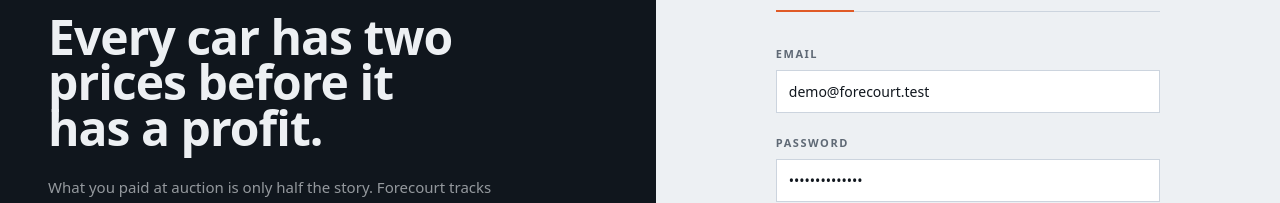
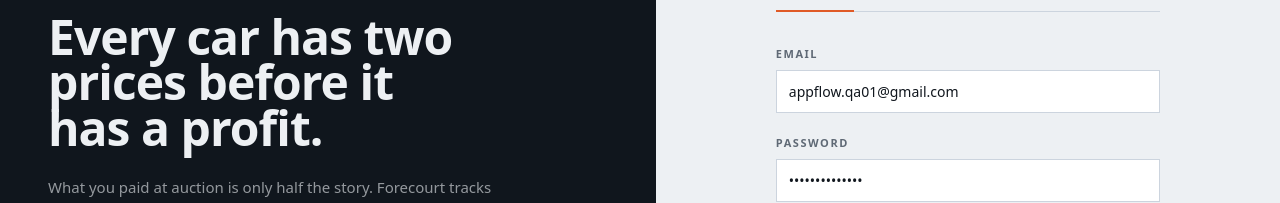
Before and after one commit to Aamer-Gituser/alba-corp-assessment, a Next.js app in the folder 02-dashboard/: page /login in a window 1280 px wide. Shown: the part 230-433 px from the top of the page. Built offline with nearby package versions, Linux system fonts and the light colour scheme.

Commit message:
fix: update default demo email to use Gmail test account

```diff
--- a/02-dashboard/src/app/login/page.tsx
+++ b/02-dashboard/src/app/login/page.tsx
@@ -5,7 +5,7 @@ import { signIn, signUp, type AuthState } from './actions'
 
 const EMPTY: AuthState = { error: null, notice: null }
 
-const DEMO_EMAIL = process.env.NEXT_PUBLIC_DEMO_EMAIL ?? 'demo@forecourt.test'
+const DEMO_EMAIL = process.env.NEXT_PUBLIC_DEMO_EMAIL ?? 'appflow.qa01@gmail.com'
 const DEMO_PASSWORD = process.env.NEXT_PUBLIC_DEMO_PASSWORD ?? 'forecourt-demo'
 
 export default function LoginPage() {
```
